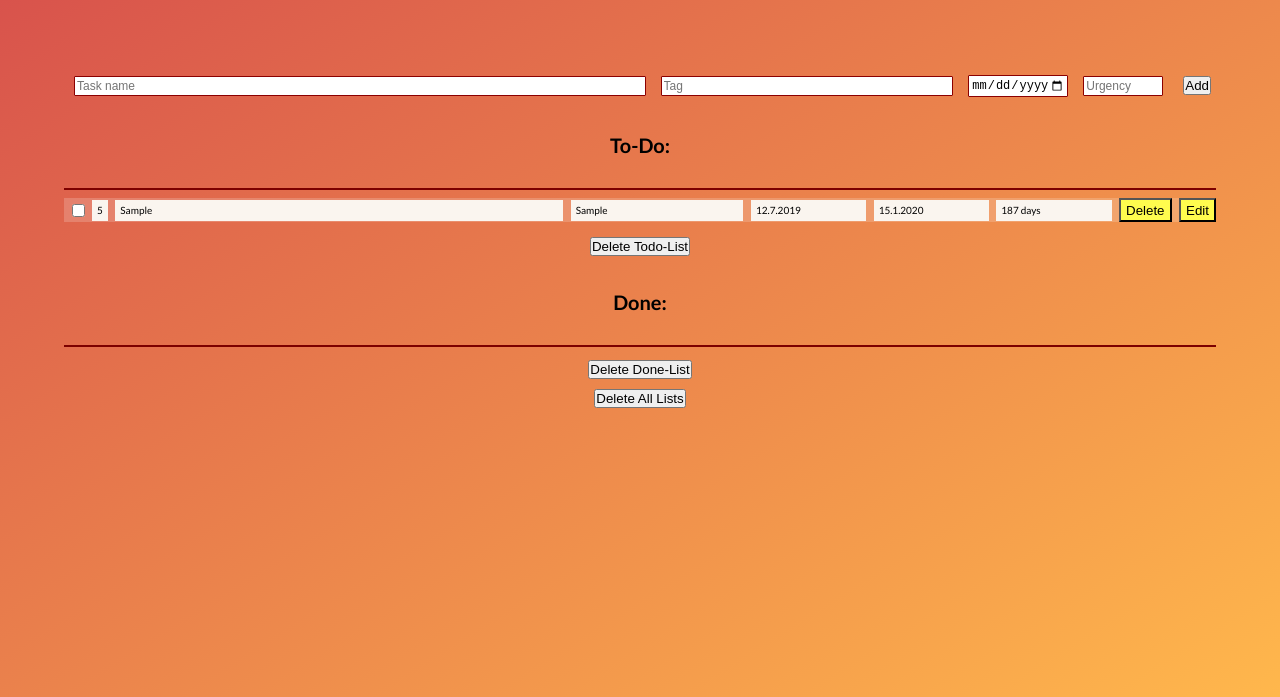
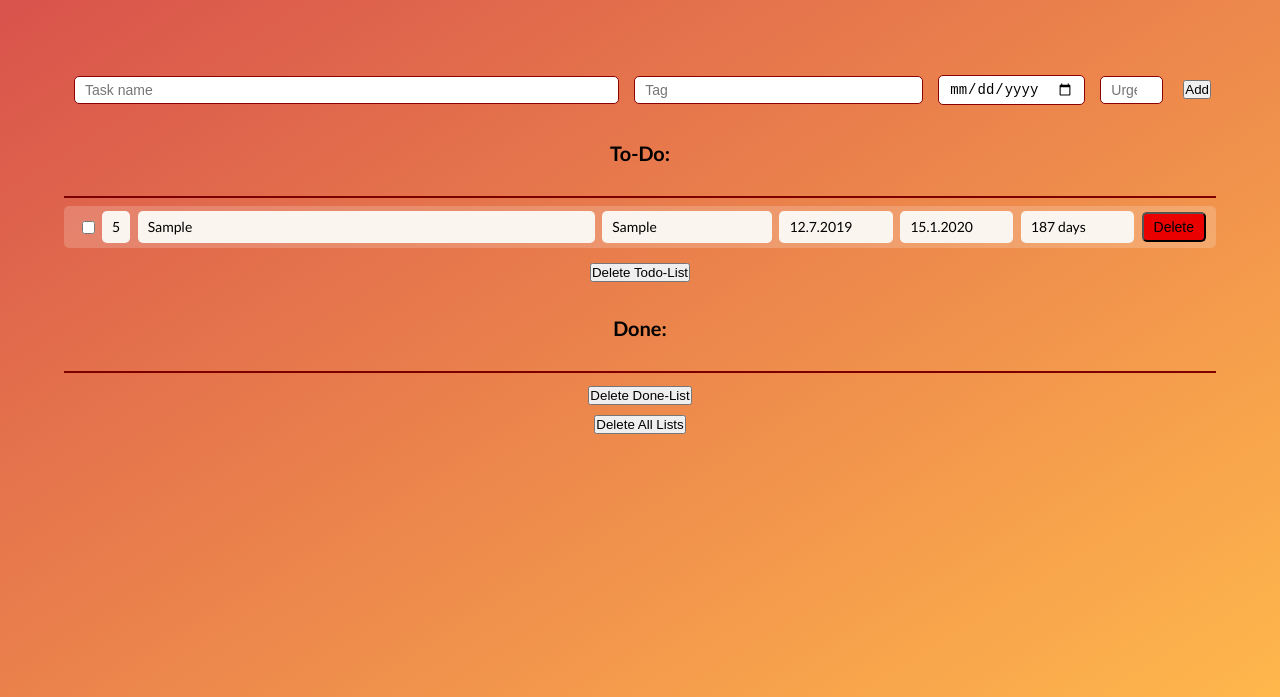
Before and after one commit to marieval/Plan-Up, a website built with webpack: page src/index.html in a window 1280 px wide. Both pictures are taken after typing "Sample", "Sample", "2020-01-15", "5" into the empty fields and a click on the button "Add". Shown: the part 103-800 px from the top of the page. Built offline with nearby package versions, Linux system fonts and the light colour scheme; files whose address does not match are found by name.

```diff
--- a/src/index.html
+++ b/src/index.html
@@ -53,8 +53,8 @@
                 <svg class="taskForm__icon taskForm__urgency-icon">
                     <use xlink:href="img/sprite.svg#icon-new"></use>
                 </svg>
-                <input type="number" class="taskForm__input taskForm__input--urgency" id="taskUrgency" placeholder="Urgency"
-                    min="0" max="9" size="2">
+                <input type="number" class="taskForm__input taskForm__input--urgency" id="taskUrgency"
+                    placeholder="Urgency" min="0" max="9" size="2">
             </div>
 
             <div class="taskForm__add-btn">
@@ -125,7 +125,7 @@
                     </div>
 
                     <button class="lists-icons__delete--btn lists-icons__delete--btn__icons">Delete</button>
-                    <button class="lists-icons__edit--btn lists-icons__edit--btn__icons">Edit</button>
+                    <!-- <button class="lists-icons__edit--btn lists-icons__edit--btn__icons">Edit</button> -->
                 </div>
 
                 <div class="tasks-list">
@@ -207,7 +207,7 @@
                     </div>
 
                     <button class="lists-icons__delete--btn lists-icons__delete--btn__icons">Delete</button>
-                    <button class="lists-icons__edit--btn lists-icons__edit--btn__icons">Edit</button>
+                    <!-- <button class="lists-icons__edit--btn lists-icons__edit--btn__icons">Edit</button> -->
                 </div>
 
                 <div class="done-list">
--- a/src/js/views/todoView.js
+++ b/src/js/views/todoView.js
@@ -30,9 +30,11 @@
             <div class="item__dateUntil">${dayUntil}</div>
             <div class="item__daysRemaining">${daysBetween} days</div>
             <button class="item__delete--btn">Delete</button>
-            <button class="item__edit--btn">Edit</button>
-        </div>
-    `;
+            </div>
+            `;
+    /* - MOVED FROM MARKUP <button class="item__edit--btn">Edit</button> */
+
+
     return markup;
     // elements.items.insertAdjacentHTML("beforeend", markup);
 }
--- a/src/sass/components/_taskForm.scss
+++ b/src/sass/components/_taskForm.scss
@@ -60,18 +60,18 @@
     &__input {
         //width: 100%;
         border: 1px solid $color-primary-dark;
-        border-radius: 1px;
+        border-radius: 5px;
         caret-color: $color-secondary;
-        padding: 2px;
-        font-size: 1.2rem;
+        padding: 5px 10px;
+        font-size: 1.4rem;
 
         &--until {
-            width: 10rem;
+            /* width: 10rem; */
         }
 
         &--urgency {
             width: 100%;
-            width: 8rem;
+           /*  width: 8rem; */
         }
     }
 }
--- a/src/sass/components/_tasksList.scss
+++ b/src/sass/components/_tasksList.scss
@@ -96,6 +96,11 @@
     background-color: rgba($color-light, 0.2);
     width: 100%;
     margin: 0.5rem 0;
+    padding: 0.5rem 1rem;
+
+        border-radius: 5px;
+        font-size: 1.4rem;
+
 
     & > * {
         margin-left: 0.75rem;
@@ -103,6 +108,11 @@
         padding: 0.25rem 0.5rem;
         background-color: $color-light;
         flex: 0 1 auto;
+
+        border-radius: 5px;
+        padding: 5px 10px;
+        font-size: 1.4rem;
+
     }
 
     /* &__checkbox--btn {
@@ -131,9 +141,10 @@
         flex: 0 1 10%;
     }
 
-    &__delete--btn,
-    &__edit--btn {
-        background-color: $color-tertiary;
+    /* &__edit--btn, */
+    &__delete--btn
+         {
+        background-color: $color-primary-light;
     }
 }
 
```
Also changed, not shown: package.json (+7 -7 lines), 1 other file.
